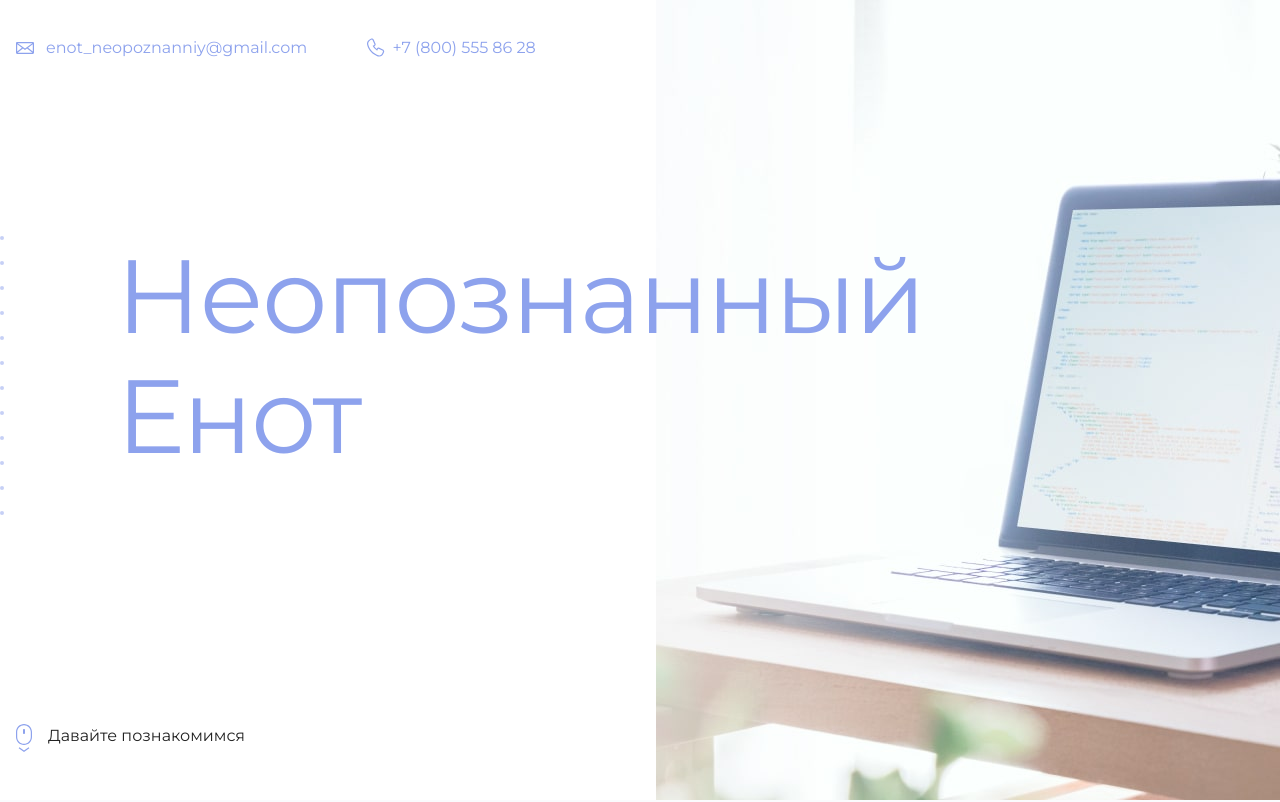
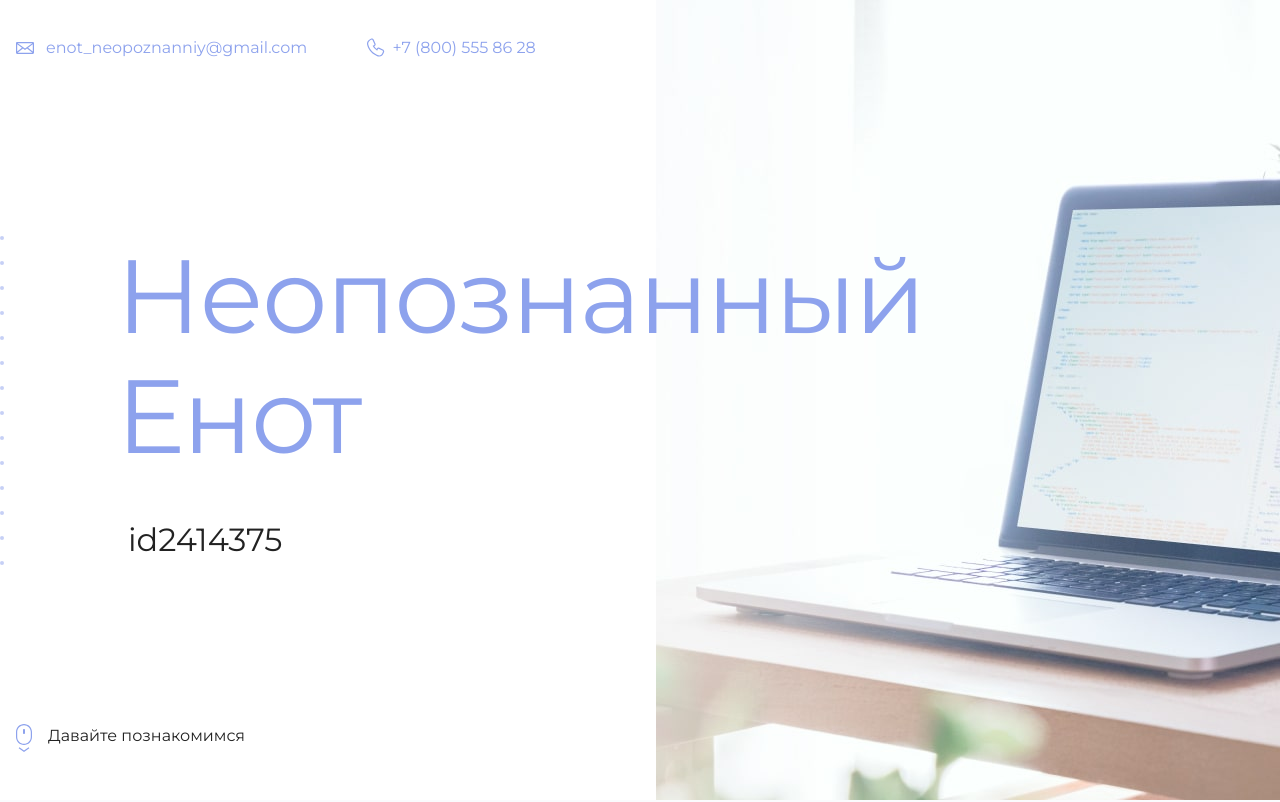
Before and after one commit to Notniwy/my-site, a plain HTML site: page index.html in a window 1280 px wide. Shown: the top 802 px of the page. Drawn offline with Linux system fonts and the light colour scheme.

Commit message:
добавляет id

```diff
--- a/index.html
+++ b/index.html
@@ -19,7 +19,7 @@
       <section class="hero-image">
         <div class="container">
           <h1 class="heading">Неопознанный Енот</h1>
-          <p><!-- Тут ваш id на сайте Академии --></p>
+          <p>id2414375</p>
         </div>
       </section>
 
```
